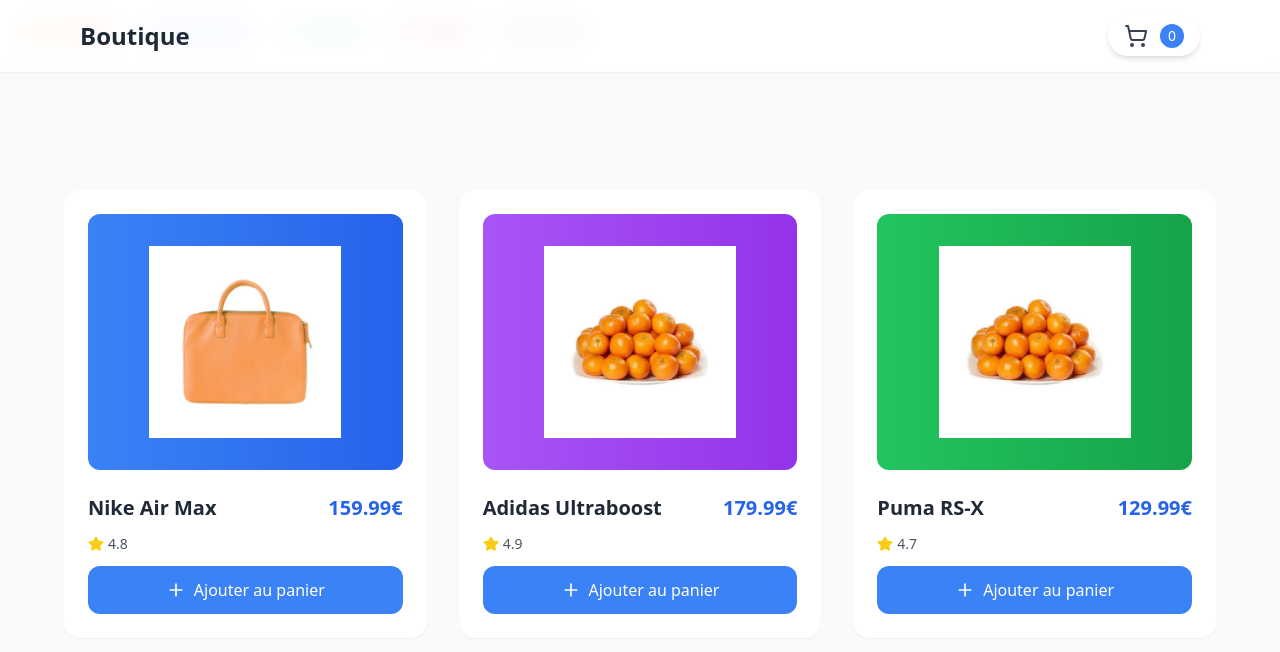
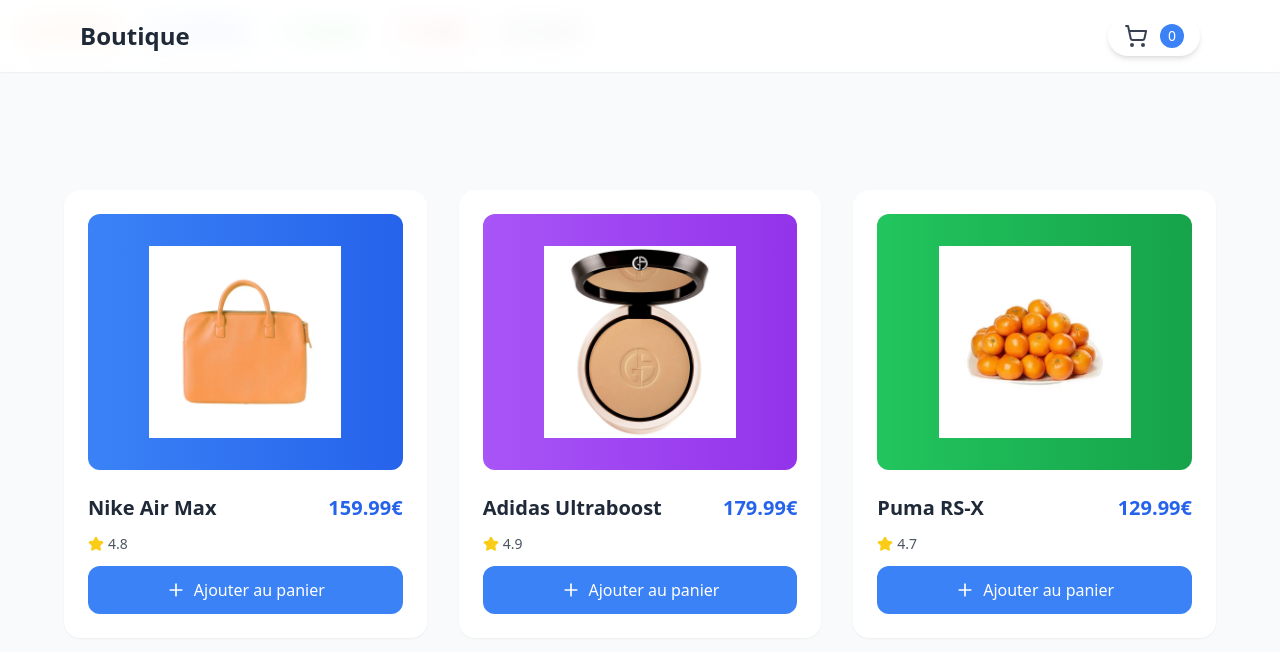
Before and after one commit to kevinkenfack/react-components, a React (Vite) app: page / in a window 1280 px wide. Shown: the top 652 px of the page. Built offline with nearby package versions, Linux system fonts and the light colour scheme; the HTML template or start-up script is replaced by a standard one.

Commit message:
change image shop

```diff
--- a/src/components/ModernCart.jsx
+++ b/src/components/ModernCart.jsx
@@ -22,7 +22,7 @@
       price: "179.99€",
       color: "bg-gradient-to-r from-purple-500 to-purple-600",
       rating: 4.9,
-      image: "/clementines.webp"
+      image: "/g9.webp"
     },
     {
       id: 3,
```
